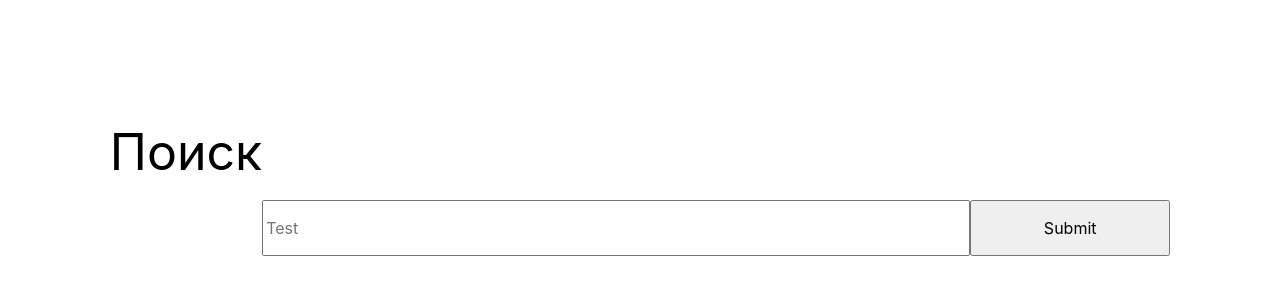
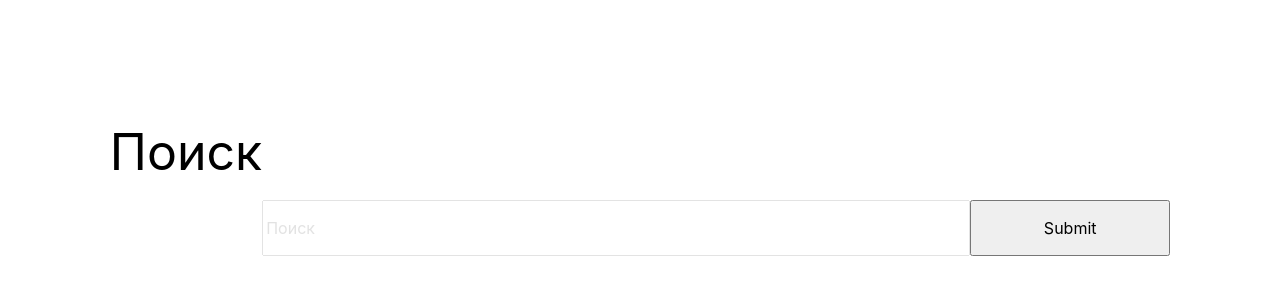
Before and after one commit to AlexanderLukashuk/JavaScriptExam, a React (Create React App) app in the folder react_project/: page / in a window 1280 px wide. Shown: the top 300 px of the page. Built offline with nearby package versions, Linux system fonts and the light colour scheme.

Commit message:
сделана прозрачность для field и изменен placeholder на Поиск

```diff
--- a/react_project/src/сomponets/Welcome.jsx
+++ b/react_project/src/сomponets/Welcome.jsx
@@ -81,7 +81,7 @@ const Welcome = () => {
             >
             <Form class="form">
                 <label htmlFor="Поиск" class="form__search">Поиск</label>
-                <Field id="firstName" name="firstName" placeholder="Test" class="form__search-field" />
+                <Field id="firstName" name="firstName" placeholder="Поиск" class="form__search-field" />
 
                 <button type="submit" class="form__search-button">Submit</button>
             </Form>
--- a/react_project/src/сomponets/scss/style.scss
+++ b/react_project/src/сomponets/scss/style.scss
@@ -23,6 +23,7 @@
             height: 50px;
             width: 700px;
             margin-top: 200px;
+            opacity: 0.2;
         }
     }
 }
```
Also changed, not shown: react_project/src/сomponets/css/style.min.css (+1 -1 lines), 1 other file (tests, documents, lock files or other folders).
